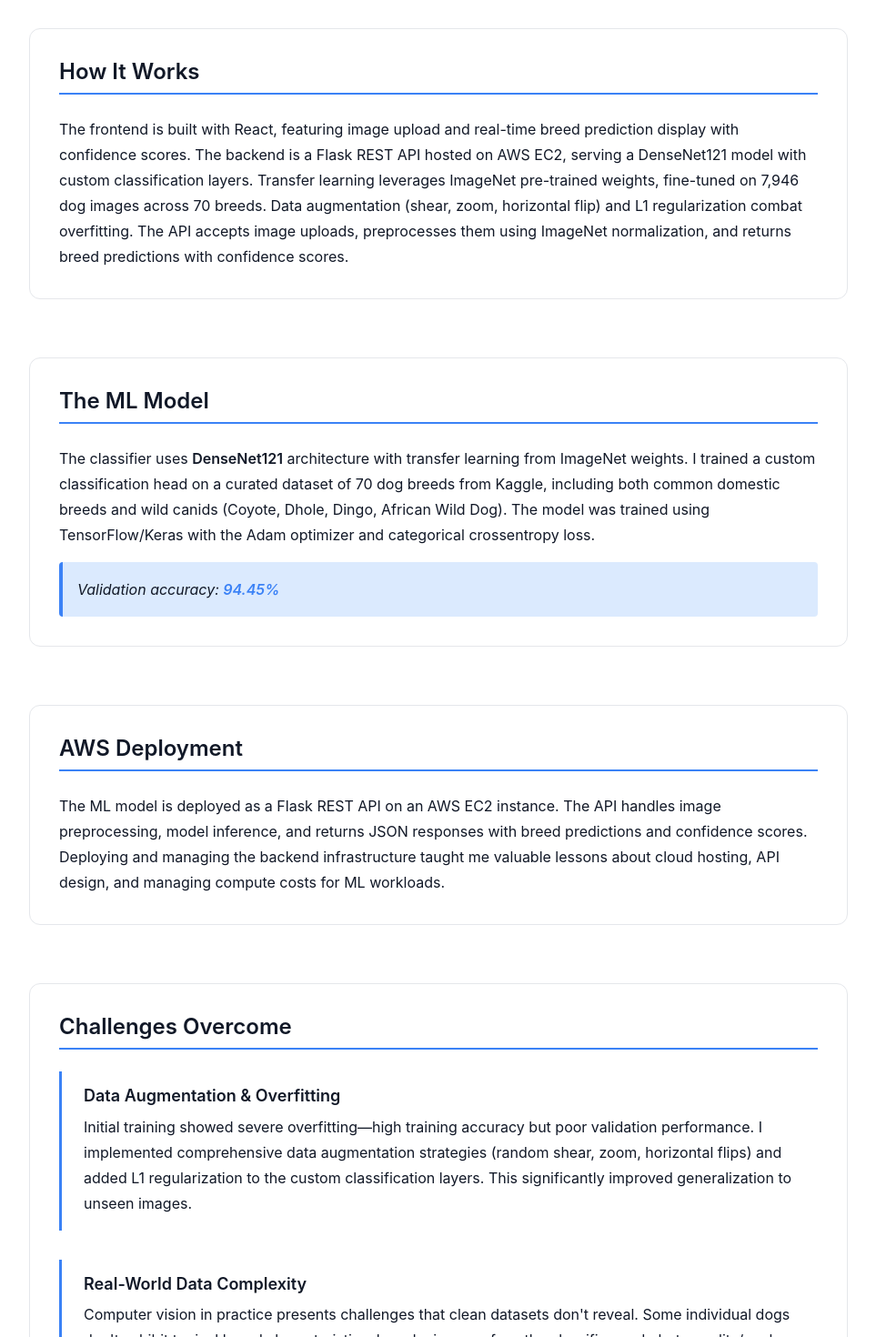
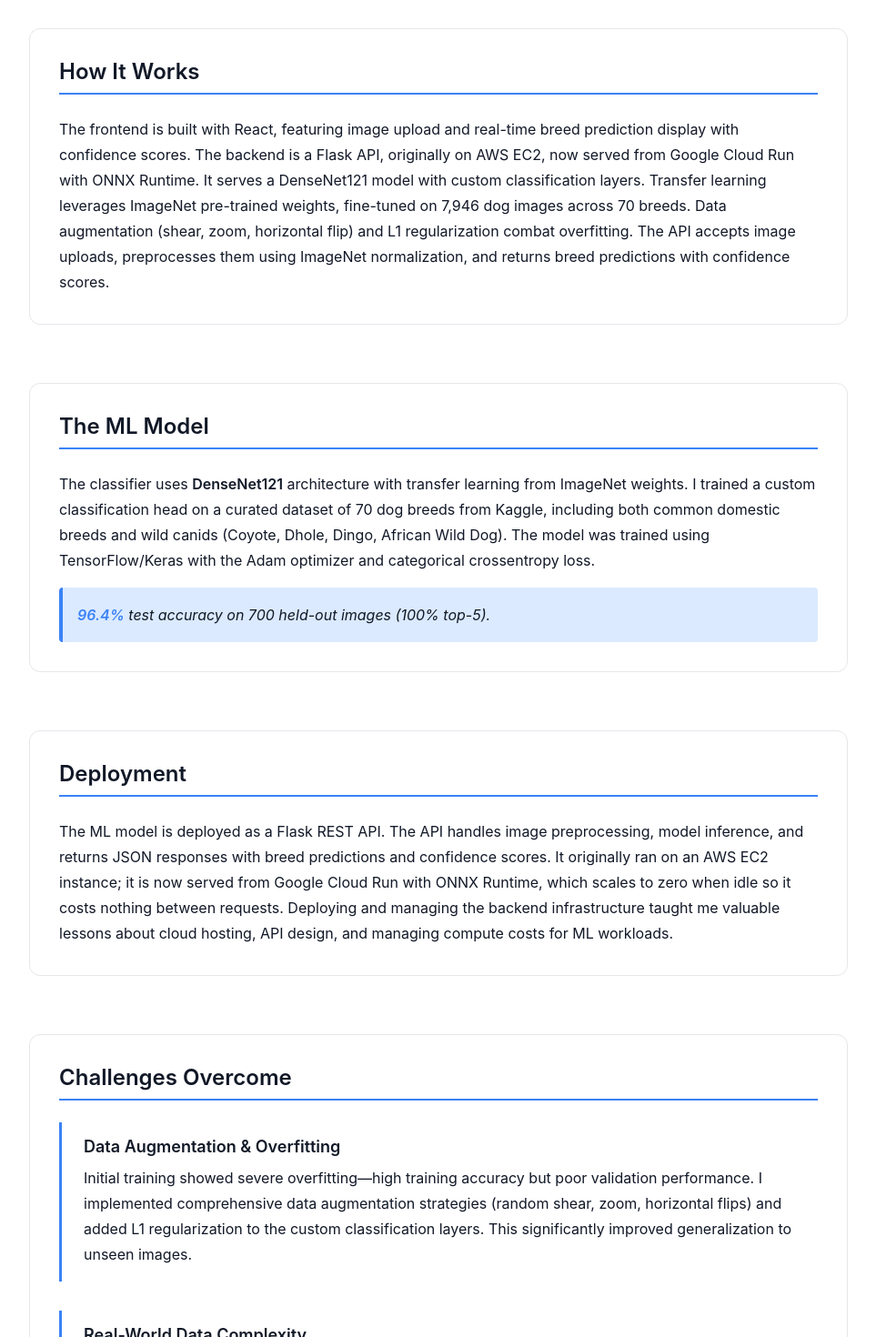
Before and after one commit to jakobmpalmer/Dog-Breed-Classifier, a React (Create React App) app: page /about in a window 1280 px wide. Shown: the part 540-2010 px from the top of the page at 91% size, without its empty margins (158-1121 px from the left). Built offline with nearby package versions, Linux system fonts and the light colour scheme; no server answers.

Commit message:
Update About page and meta description for the Cloud Run backend

```diff
--- a/public/index.html
+++ b/public/index.html
@@ -7,7 +7,7 @@
     <meta name="theme-color" content="#000000" />
     <meta
       name="description"
-      content="Web site created using create-react-app"
+      content="Upload a photo of a dog and a DenseNet121 model identifies its breed, from 70 breeds, with confidence scores and the top 5 predictions."
     />
     <link rel="apple-touch-icon" href="%PUBLIC_URL%/logo192.png" />
     <!--
--- a/src/pages/About/About.js
+++ b/src/pages/About/About.js
@@ -22,8 +22,9 @@ function About() {
           <h2>How It Works</h2>
           <p>
             The frontend is built with React, featuring image upload and real-time breed prediction
-            display with confidence scores. The backend is a Flask REST API hosted on AWS EC2,
-            serving a DenseNet121 model with custom classification layers. Transfer learning
+            display with confidence scores. The backend is a Flask API, originally on AWS EC2, now
+            served from Google Cloud Run with ONNX Runtime. It serves a DenseNet121 model with
+            custom classification layers. Transfer learning
             leverages ImageNet pre-trained weights, fine-tuned on 7,946 dog images across 70 breeds.
             Data augmentation (shear, zoom, horizontal flip) and L1 regularization combat overfitting.
             The API accepts image uploads, preprocesses them using ImageNet normalization, and
@@ -41,18 +42,19 @@ function About() {
             with the Adam optimizer and categorical crossentropy loss.
           </p>
           <p className={styles.metricPlaceholder}>
-            {/* TODO: Add accuracy metric when calculated */}
-            Validation accuracy: <strong>94.45%</strong>
+            <strong>96.4%</strong> test accuracy on 700 held-out images (100% top-5).
           </p>
         </section>
 
         <section className={styles.section}>
-          <h2>AWS Deployment</h2>
+          <h2>Deployment</h2>
           <p>
-            The ML model is deployed as a Flask REST API on an AWS EC2 instance. The API handles
-            image preprocessing, model inference, and returns JSON responses with breed predictions
-            and confidence scores. Deploying and managing the backend infrastructure taught me
-            valuable lessons about cloud hosting, API design, and managing compute costs for ML workloads.
+            The ML model is deployed as a Flask REST API. The API handles image preprocessing,
+            model inference, and returns JSON responses with breed predictions and confidence
+            scores. It originally ran on an AWS EC2 instance; it is now served from Google Cloud Run
+            with ONNX Runtime, which scales to zero when idle so it costs nothing between requests.
+            Deploying and managing the backend infrastructure taught me valuable lessons about cloud
+            hosting, API design, and managing compute costs for ML workloads.
           </p>
         </section>
 
@@ -94,7 +96,7 @@ function About() {
           <h2>Tech Stack</h2>
           <ul className={styles.techList}>
             <li><strong>Frontend:</strong> React, Material-UI, React Router, SCSS</li>
-            <li><strong>Backend:</strong> Flask REST API, TensorFlow/Keras, AWS EC2</li>
+            <li><strong>Backend:</strong> Flask REST API, ONNX Runtime, Google Cloud Run (originally AWS EC2)</li>
             <li><strong>ML:</strong> DenseNet121 (transfer learning), ImageNet pre-trained weights</li>
             <li><strong>Data:</strong> 7,946 training images, 70 dog breeds (Kaggle dataset)</li>
             <li><strong>Tools:</strong> Python, scikit-learn, Jupyter Notebooks (Kaggle)</li>
@@ -126,10 +128,8 @@ function About() {
             </li>
             <li>
               <strong>Kaggle Notebook:</strong>{' '}
-              {/* TODO: Add Kaggle notebook link */}
-              {/* eslint-disable-next-line jsx-a11y/anchor-is-valid */}
               <a
-                href="#"
+                href="https://www.kaggle.com/code/jakobmp/dog-breed-classification-densenet"
                 target="_blank"
                 rel="noopener noreferrer"
               >
```
